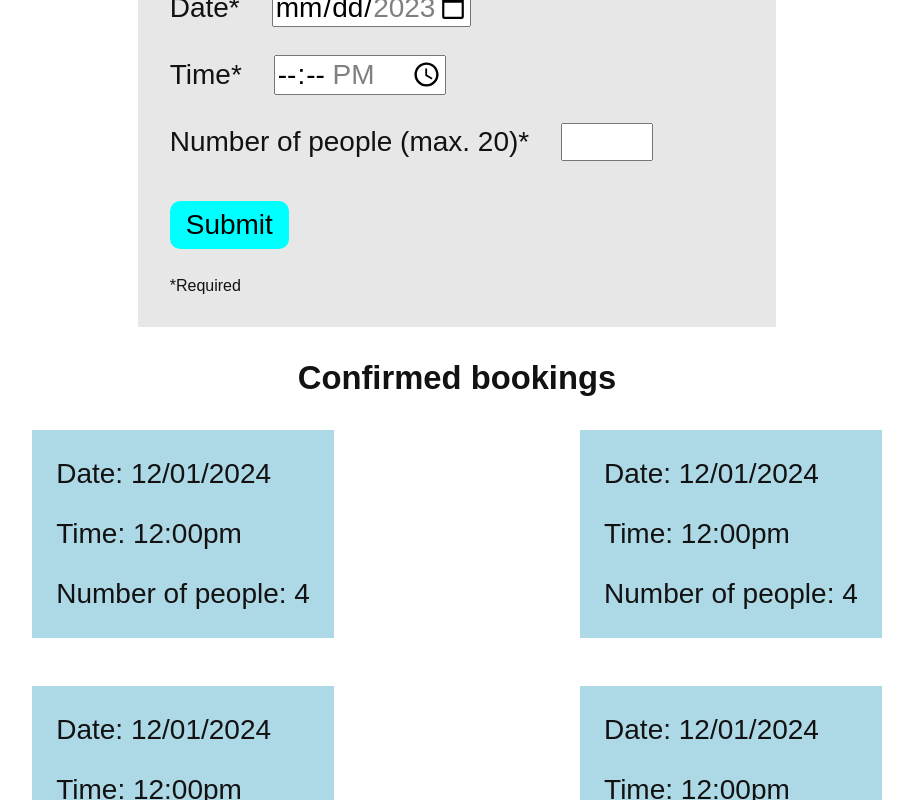
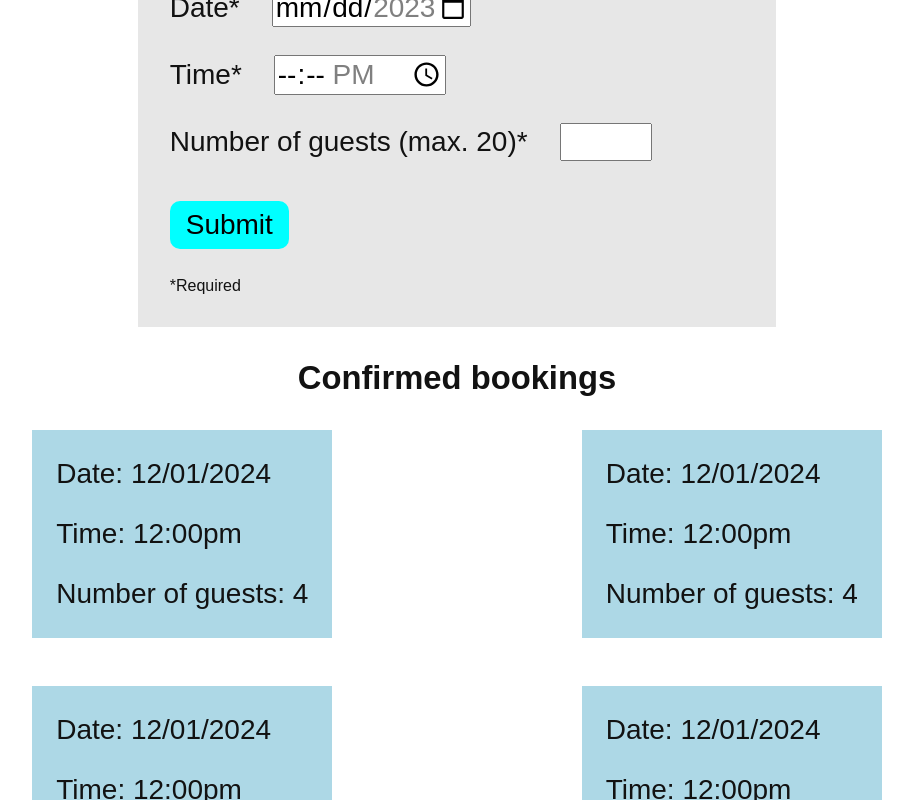
Before and after one commit to pennydrago/cerulean-coast, a React (Create React App) app: page /bookings in a window 1280 px wide. Shown: the part 620-1420 px from the top of the page, without its empty margins (183-1096 px from the left). Built offline with nearby package versions, Linux system fonts and the light colour scheme.

Commit message:
Update booking form and card text

```diff
--- a/src/components/BookingCard.js
+++ b/src/components/BookingCard.js
@@ -3,7 +3,7 @@ export default function BookingCard() {
     <div class="booking-card">
       <p>Date: 12/01/2024</p>
       <p>Time: 12:00pm</p>
-      <p>Number of people: 4</p>
+      <p>Number of guests: 4</p>
     </div>
   );
 }
--- a/src/components/BookingForm.js
+++ b/src/components/BookingForm.js
@@ -14,7 +14,7 @@ export default function BookingForm() {
           <input type="time" id="time" name="booking_time" min="12:00" max="22:00" required />
         </p>
         <p>
-          <label for="guests">Number of people (max. 20)*</label>
+          <label for="guests">Number of guests (max. 20)*</label>
           <input type="number" id="guests" name="booking_guests" min="1" max="20" size="5" required/>
         </p>
         <button>Submit</button>
```
